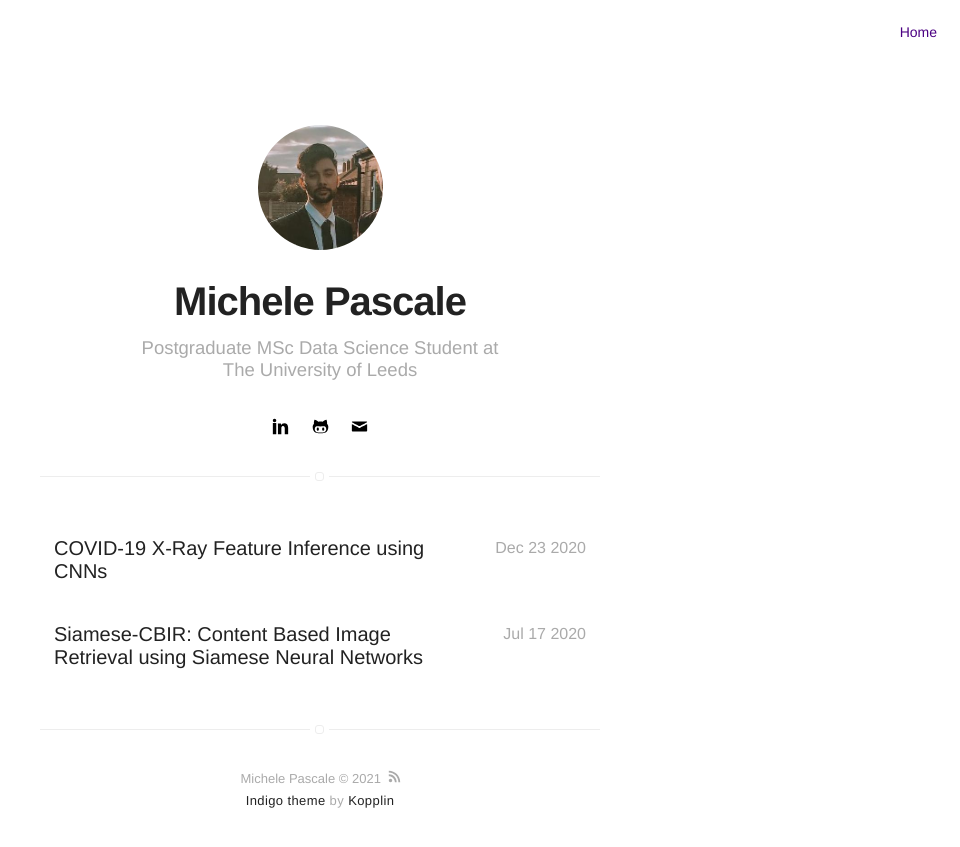
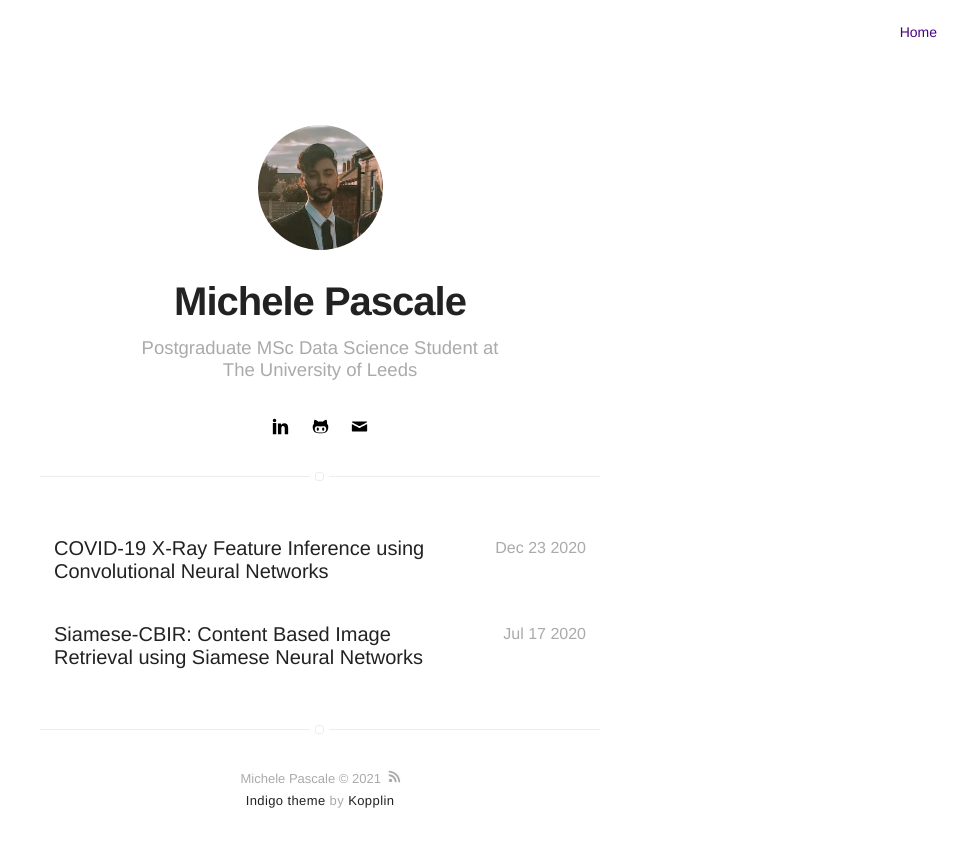
Before and after one commit to pascalemp/pascalemp.github.io, a Jekyll site: the page built from projects.html, in a window 1280 px wide. Shown: the top 847 px of the page, without its empty margins (320-1280 px from the left). Built offline with Jekyll 4.4.1, drawn with Linux system fonts in a browser that asks for light colours.

Commit message:
Update 2020-12-23-covid-x-ray-inference.markdown

```diff
--- a/_posts/2020-12-23-covid-x-ray-inference.markdown
+++ b/_posts/2020-12-23-covid-x-ray-inference.markdown
@@ -1,5 +1,5 @@
 ---
-title: "COVID-19 X-Ray Feature Inference using CNNs"
+title: "COVID-19 X-Ray Feature Inference using Convolutional Neural Networks"
 layout: post
 date: 2020-12-23 19:30
 tag: covid-inference
```
Also changed, not shown: other parts of _posts/2020-12-23-covid-x-ray-inference.markdown (+0 -1 lines).
